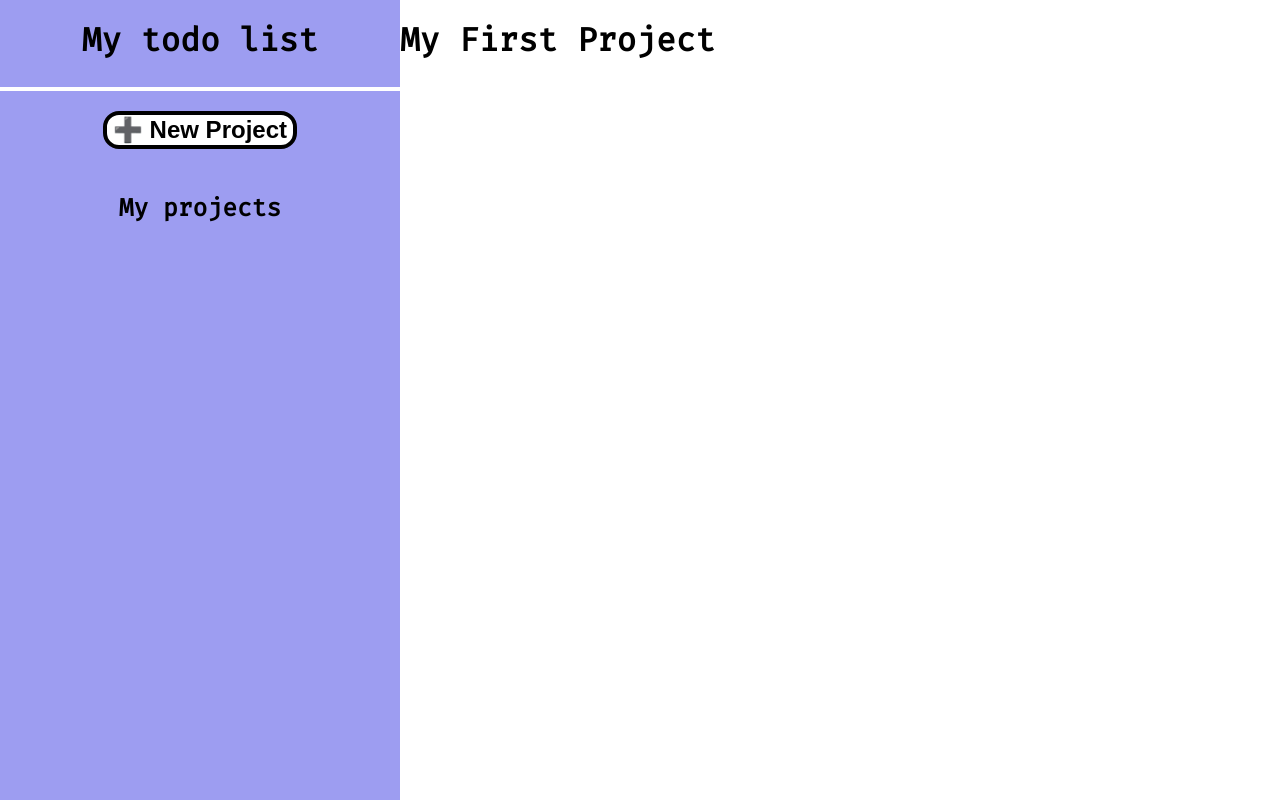
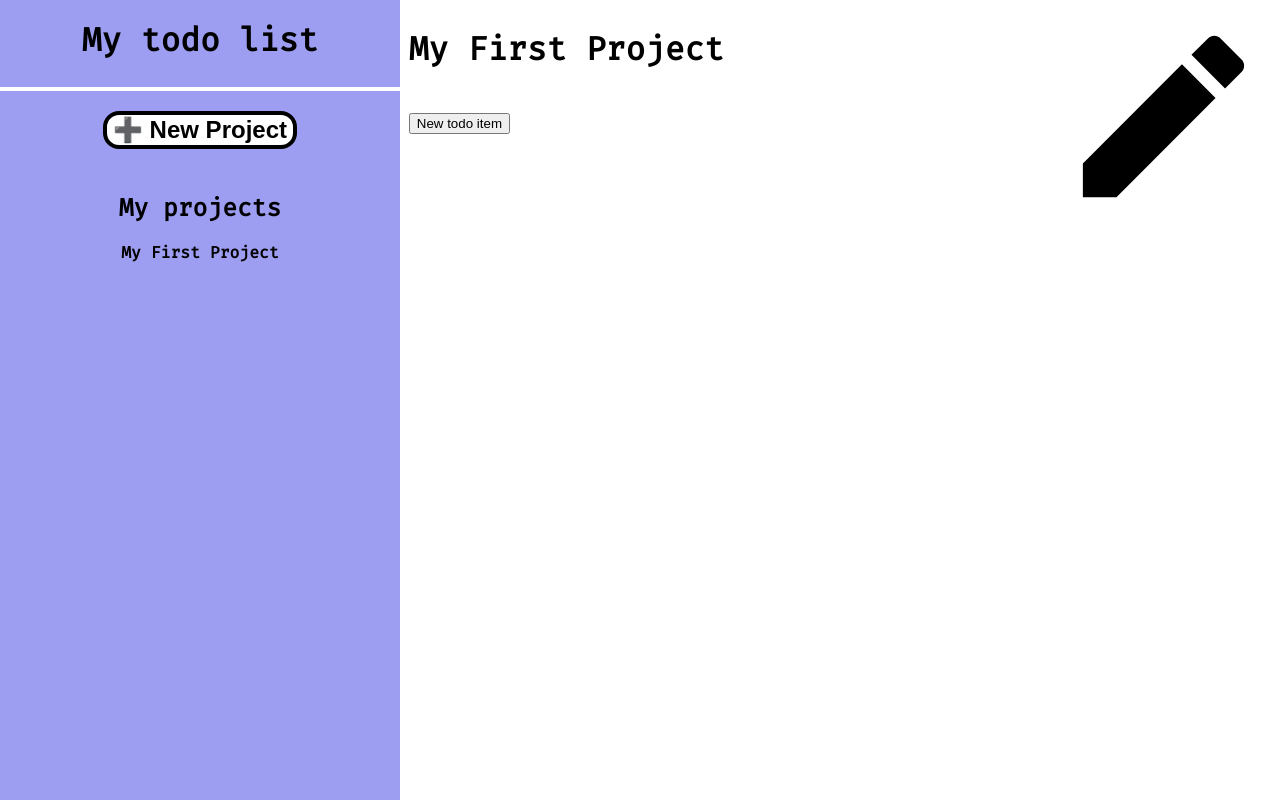
Before and after one commit to ayewhosthat/todo-list, a website built with webpack: page src/index.html in a window 1280 px wide. Shown: the top 800 px of the page. Built offline with nearby package versions, Linux system fonts and the light colour scheme.

Commit message:
Display default project name upon clicking the corresponding list element, as well as implement this behaviour for the rest of the projects

```diff
--- a/src/index.html
+++ b/src/index.html
@@ -20,7 +20,11 @@
         </div>
         <div class="main-right">
             <div class="header">
-                <h1 class="project-name-heading"></h1>
+                <div class="project-name-div">
+                    <h1 class="project-name-heading"></h1>
+                </div>
+                <!-- <div class="edit-icon-div"></div> -->
+                <button class="add-todo-item">New todo item</button>
             </div>
             <div class="item-section"></div>
         </div>
--- a/src/index.js
+++ b/src/index.js
@@ -1,5 +1,10 @@
 import './style.css';
-
+import Icon from './pencil.svg';
+const editIconDiv = document.querySelector('.project-name-div');
+const icon = new Image();
+icon.classList.add('edit-icon')
+icon.src = Icon;
+editIconDiv.appendChild(icon);
 const myProjects = [];
 let currentProject = 0;
 // this variable keeps track of which project we are viewing so that our program knows which project in our array to modify
@@ -9,7 +14,6 @@ const projectNameHeading = document.querySelector('.project-name-heading')
 function loadProjectName(projectName) {
     projectNameHeading.textContent = projectName;
 }
-loadProjectName("My First Project");
 
 class Project {
     constructor(name) {
@@ -89,3 +93,9 @@ newProjectForm.addEventListener('submit', (e) => {
     myProjects.push(proj);
     addProjectToScreen(newProjectName);
 });
+
+// add 'default' project
+const myFirstProject = new Project('My First Project');
+myProjects.push(myFirstProject);
+addProjectToScreen(myFirstProject.name);
+loadProjectName(myFirstProject.name);
--- a/src/style.css
+++ b/src/style.css
@@ -16,6 +16,11 @@ body {
     height: 100%;
     display: grid;
     grid-template-columns: 1fr 3fr;
+}
+
+.main-right {
+    height: 100%;
+    padding: 1%;
 }
 
 .main-left {
@@ -61,6 +66,11 @@ body {
     align-items: center;
 }
 
+li {
+    font-weight: bold;
+    list-style-type: none;
+}
+
 li:hover {
     cursor: pointer;
 }
@@ -72,3 +82,13 @@ dialog {
 form {
     height: 100%;
 }
+
+.header {
+    height: 10%;
+}
+
+.project-name-div {
+    height: 100%;
+    display: grid;
+    grid-template-columns: 3fr 1fr;
+}
```
